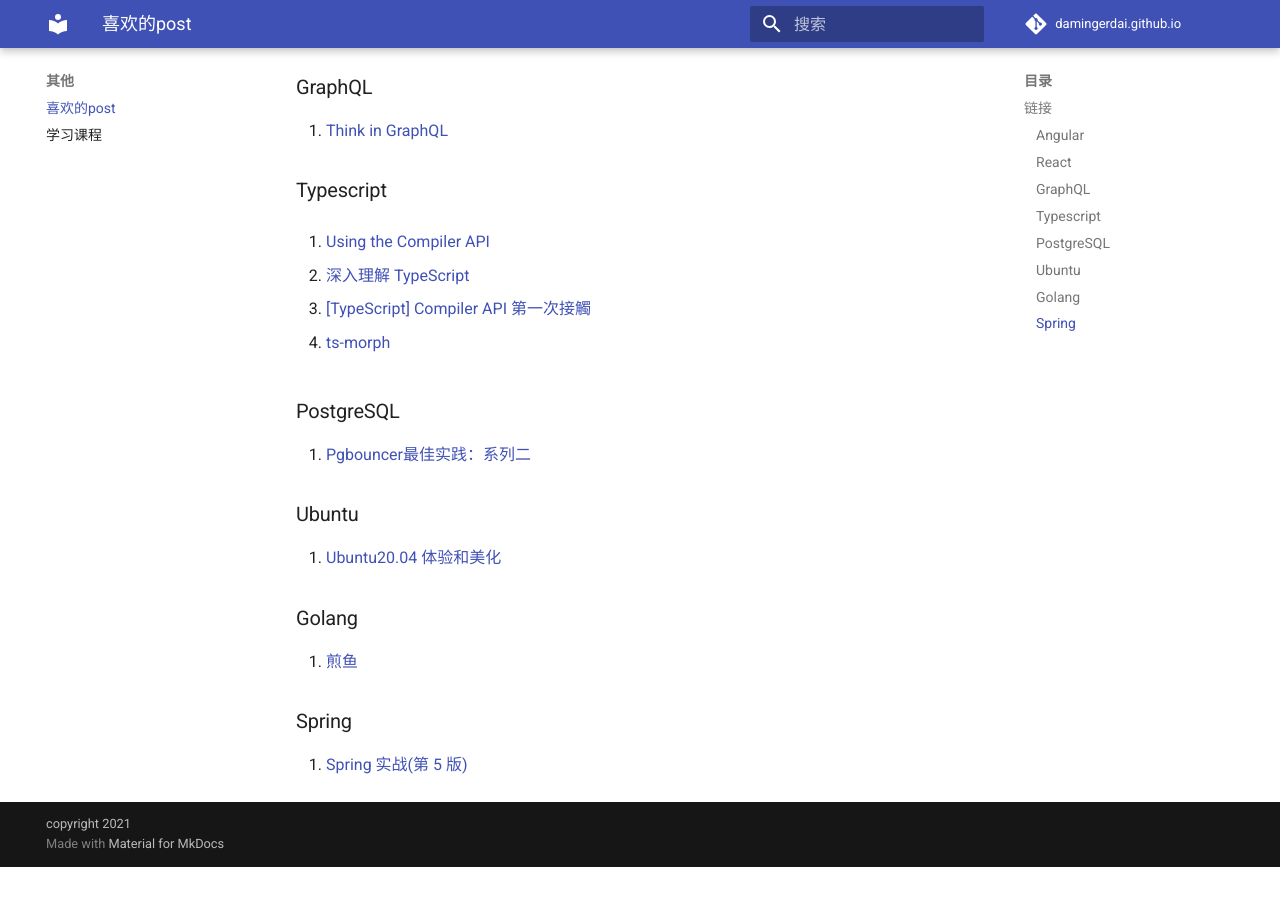
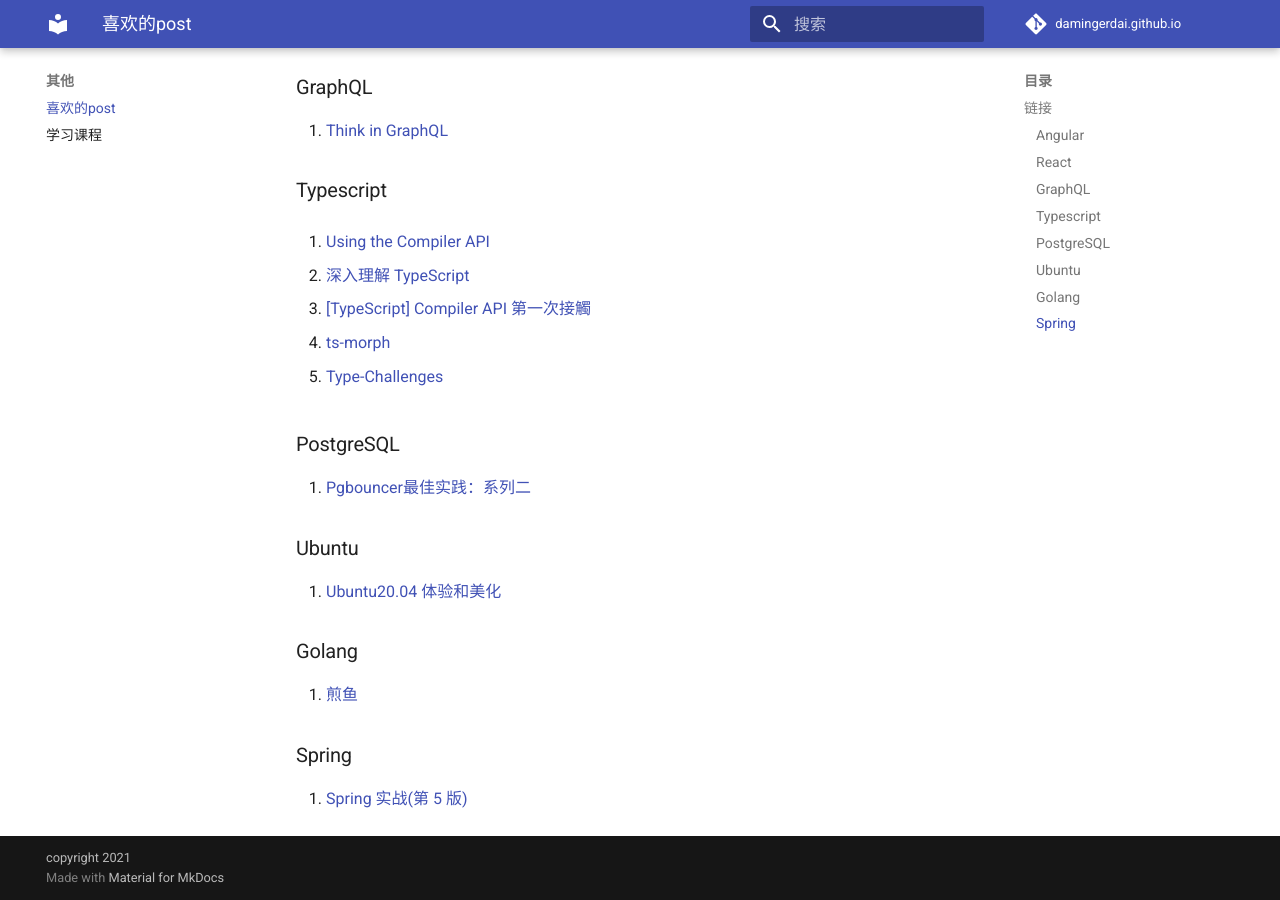
Before and after one commit to damingerdai/damingerdai.github.io, an MkDocs documentation site: the page built from docs/others/link.md, in a window 1280 px wide and 900 px high, scrolled down 555 px. Built offline with MkDocs 1.6.1 and Material for MkDocs 9.7.7, drawn with Linux system fonts in a browser that asks for light colours; comment, search, counter and statistics services are not loaded; before the commit the page ends 1422 px from its top, so only the background shows below that.

Commit message:
docs: add 'Type-Challenges' link

```diff
--- a/docs/others/link.md
+++ b/docs/others/link.md
@@ -28,6 +28,8 @@
 
 4. [ts-morph](https://ts-morph.com/)
 
+5. [Type-Challenges](https://wangtunan.github.io/blog/typescript/challenge.html#%E4%BB%8B%E7%BB%8D)
+
 ### PostgreSQL
 
 1. [Pgbouncer最佳实践：系列二](https://www.freeaihub.com/post/102283.html)
```
